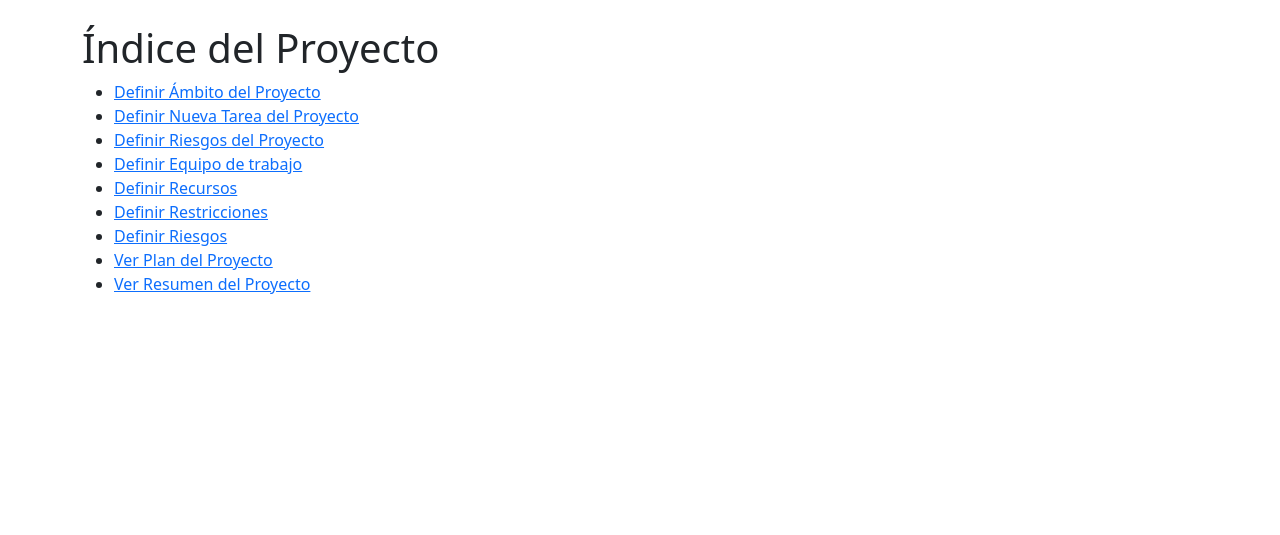
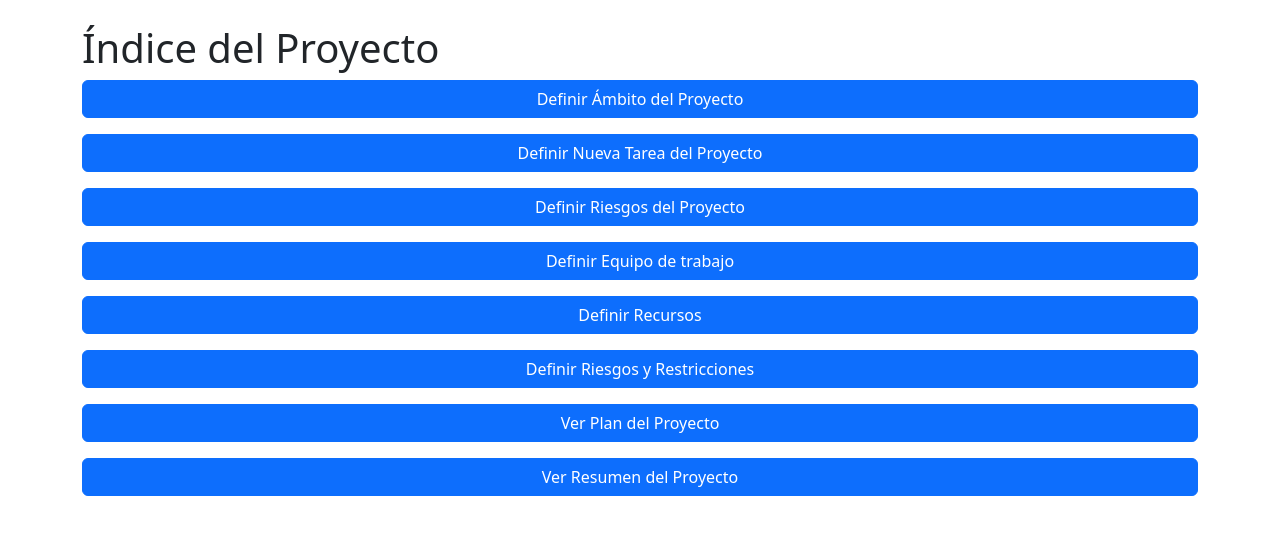
Before and after one commit to CMancillas/creador_plan_de_proyectos, a Django app: page /project-plan/13/indice/ in a window 1280 px wide. Shown: the part 56-591 px from the top of the page. Run offline with Django 5.2, Linux system fonts and the light colour scheme; a user stored in the database is signed in; data comes from the database, SQL or seed files in the repository; both versions use the stored data as it was after the commit.

Commit message:
Se modifico el indice, agregando botones

```diff
--- a/creadorDeProyectos/creadorAPP/templates/projects/indice.html
+++ b/creadorDeProyectos/creadorAPP/templates/projects/indice.html
@@ -5,20 +5,16 @@
 {% block content %}
 <body>
     <h1>Índice del Proyecto</h1>
-    <ul>
-        <li><a href="{% url 'ver_ambito_proyecto' project_id=project_plan.id %}">Definir Ámbito del Proyecto</a></li>
-        <li><a href="{% url 'add_task' project_id=project_plan.id %}">Definir Nueva Tarea del Proyecto</a></li>
-        <li><a href="{% url 'define_risks' project_id=project_plan.id  %}">Definir Riesgos del Proyecto</a></li>
-        <li><a href="{% url 'define_work_team' project_id=project_plan.id  %}">Definir Equipo de trabajo</a></li>
-        <li><a href="{% url 'define_resources' project_id=project_plan.id  %}">Definir Recursos</a></li>
-        <li><a href="{% url 'agregar_restriccion' project_id=project_plan.id  %}">Definir Restricciones</a></li>
-        <li><a href="{% url 'define_risks' project_id=project_plan.id %}">Definir Riesgos</a></li>
-        <li><a href="{% url 'view_project_plan' project_id=project_plan.id %}">Ver Plan del Proyecto</a></li>
-        <li><a href="{% url 'resumen_proyecto' project_id=project_plan.id  %}">Ver Resumen del Proyecto</a></li>
 
-
-
-        <!-- Agrega más enlaces a otras vistas -->
-    </ul>
+        <div class="d-grid gap-3">
+            <a href="{% url 'ver_ambito_proyecto' project_id=project_plan.id %}" class="btn btn-primary btn-block">Definir Ámbito del Proyecto</a>
+            <a href="{% url 'add_task' project_id=project_plan.id %}" class="btn btn-primary btn-block">Definir Nueva Tarea del Proyecto</a>
+            <a href="{% url 'define_risks' project_id=project_plan.id  %}" class="btn btn-primary btn-block">Definir Riesgos del Proyecto</a>
+            <a href="{% url 'define_work_team' project_id=project_plan.id  %}" class="btn btn-primary btn-block">Definir Equipo de trabajo</a>
+            <a href="{% url 'define_resources' project_id=project_plan.id  %}" class="btn btn-primary btn-block">Definir Recursos</a>
+            <a href="{% url 'view_risks' project_id=project_plan.id %}" class="btn btn-primary btn-block">Definir Riesgos y Restricciones</a>
+            <a href="{% url 'view_project_plan' project_id=project_plan.id %}" class="btn btn-primary btn-block">Ver Plan del Proyecto</a>
+            <a href="{% url 'resumen_proyecto' project_id=project_plan.id  %}" class="btn btn-primary btn-block">Ver Resumen del Proyecto</a>
+          </div>
 </body>
 {% endblock %}
--- a/creadorDeProyectos/creadorAPP/templates/projects/view_risks.html
+++ b/creadorDeProyectos/creadorAPP/templates/projects/view_risks.html
@@ -1,7 +1,6 @@
-
 {% extends 'base.html' %}
 
-{% block title %}Lista de riesgos{% endblock %}
+{% block title %}Riesgos y Restricciones{% endblock %}
 {% block content %}
 <body>
     <h1>Riesgos del Proyecto</h1>
```
Also changed, not shown: creadorDeProyectos/db.sqlite3.
